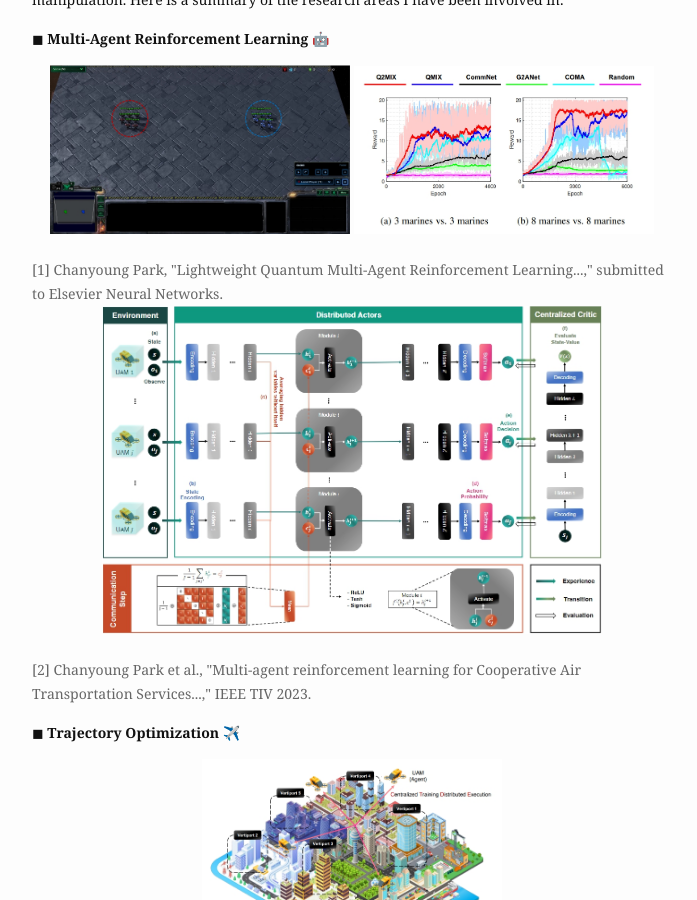
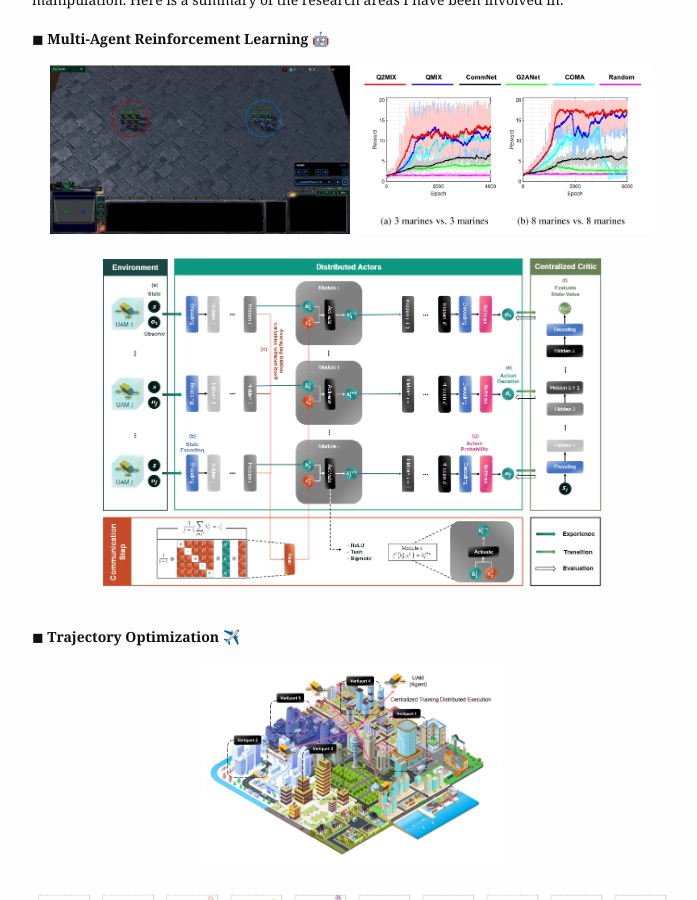
Before and after one commit to cosdeneb/cosdeneb.github.io, a Jekyll site: the page built from index.md, in a window 1280 px wide and 900 px high, scrolled down 560 px. Shown: the whole window, without its empty margins (288-985 px from the left). Built offline with Jekyll 4.4.1, drawn with Linux system fonts in a browser that asks for light colours.

Commit message:
Update index.md

```diff
--- a/index.md
+++ b/index.md
@@ -36,13 +36,9 @@ profile_picture:
     <img src="{{ "/assets/img/paper/smac_reward.jpg" | absolute_url }}" width=300 class="post-pic" style="border: none; outline: none;"/>
   </div>
   <br/>
-  <font color='#666666'>[1] Chanyoung Park, "Lightweight Quantum Multi-Agent Reinforcement Learning...," submitted to Elsevier Neural Networks.</font>
-  <br/>
   <div style="text-align : center;">
     <img src="{{ "/assets/img/paper/commnet.jpg" | absolute_url }}" width=500 class="post-pic" style="border: none; outline: none; margin: 0 auto; display: block;"/>
   </div>
-  <br/>
-  <font color='#666666'>[2] Chanyoung Park et al., "Multi-agent reinforcement learning for Cooperative Air Transportation Services...," IEEE TIV 2023.</font>
   <br/>
 </p>
 
```
